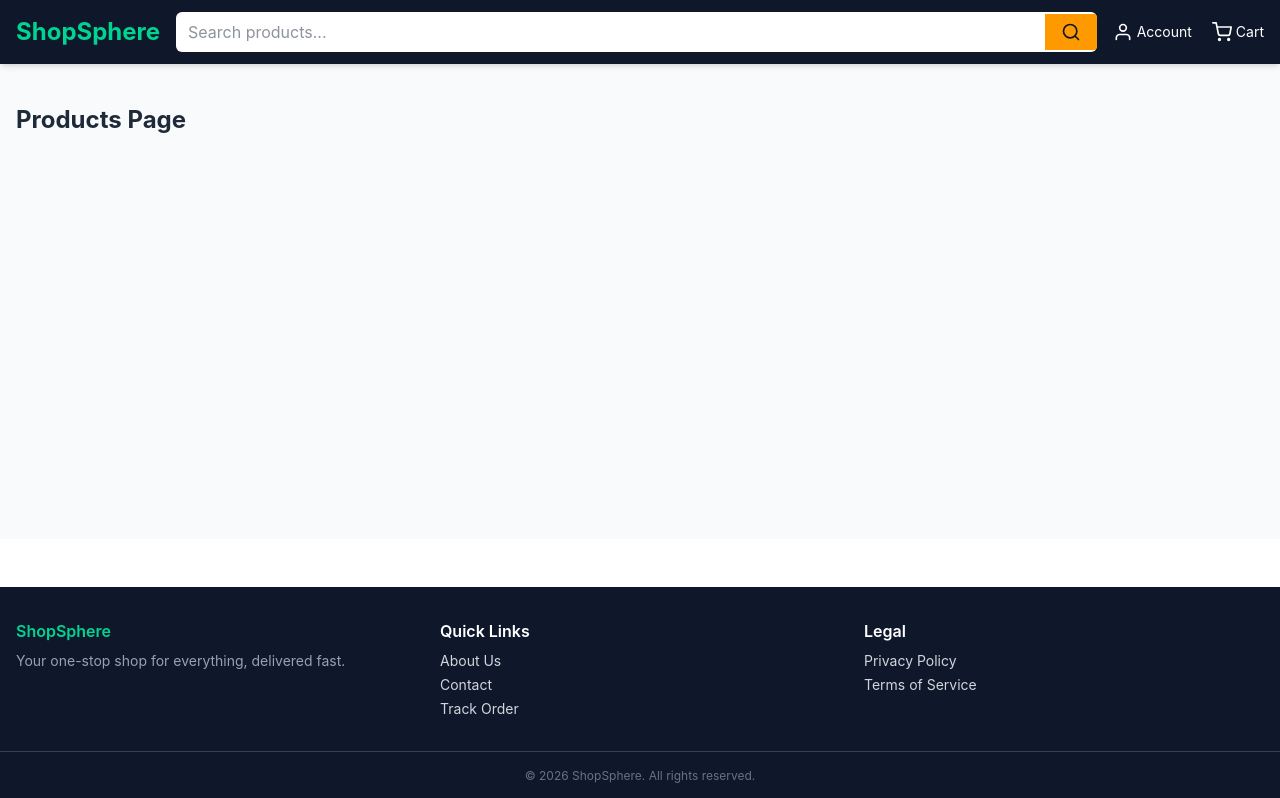
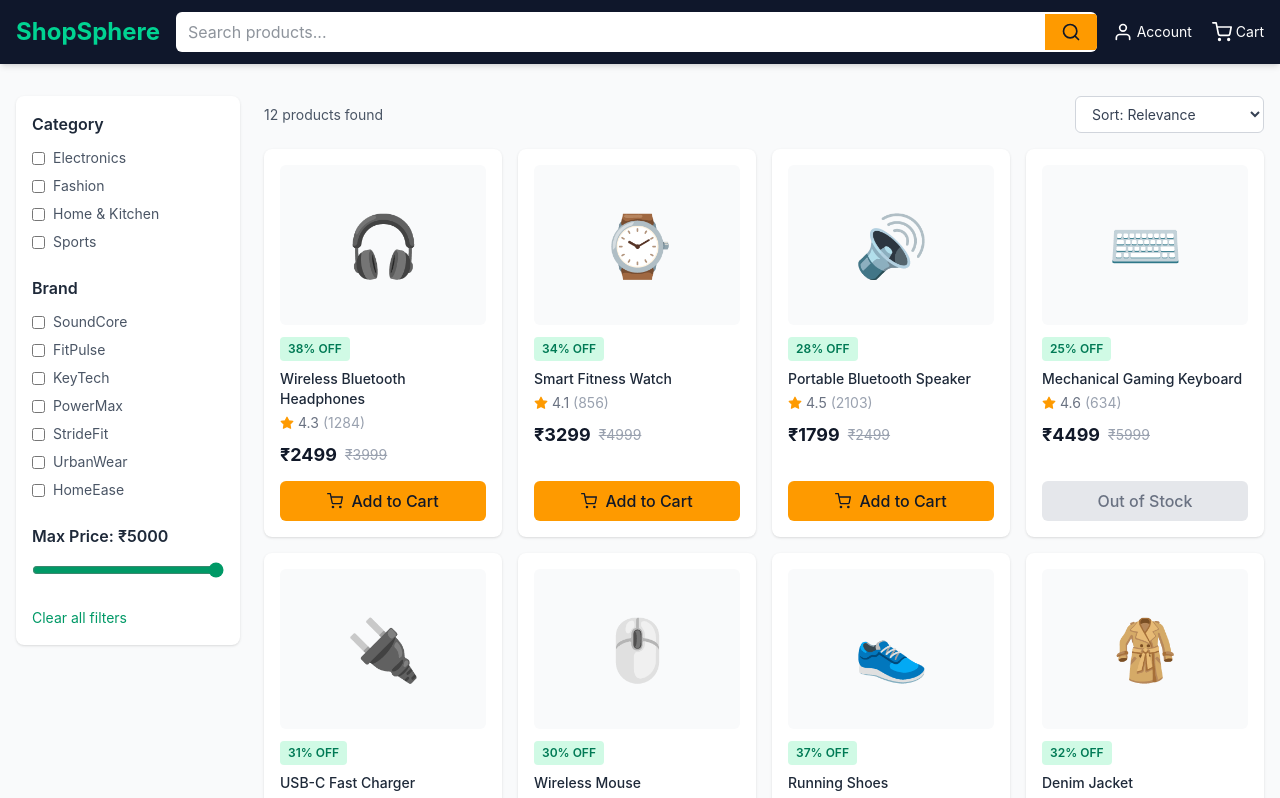
Before and after one commit to Yashnimbalkar/shopsphere, a React (Vite) app in the folder client/: page /products in a window 1280 px wide. Shown: the top 798 px of the page. Built offline with nearby package versions, Linux system fonts and the light colour scheme.

Commit message:
feat: add Products listing page with category/brand/price filters and sorting

```diff
--- /dev/null
+++ b/client/src/components/ProductFilters.jsx
@@ -0,0 +1,72 @@
+const categories = ['electronics', 'fashion', 'home-kitchen', 'sports']
+const brands = ['SoundCore', 'FitPulse', 'KeyTech', 'PowerMax', 'StrideFit', 'UrbanWear', 'HomeEase']
+
+function ProductFilters({ filters, onFilterChange }) {
+  const toggleCategory = (cat) => {
+    const updated = filters.categories.includes(cat)
+      ? filters.categories.filter((c) => c !== cat)
+      : [...filters.categories, cat]
+    onFilterChange({ ...filters, categories: updated })
+  }
+
+  const toggleBrand = (brand) => {
+    const updated = filters.brands.includes(brand)
+      ? filters.brands.filter((b) => b !== brand)
+      : [...filters.brands, brand]
+    onFilterChange({ ...filters, brands: updated })
+  }
+
+  return (
+    <aside className="w-full md:w-56 shrink-0 bg-white rounded-lg shadow-sm p-4 h-fit">
+      <h3 className="font-semibold text-gray-800 mb-3">Category</h3>
+      <div className="space-y-2 mb-6">
+        {categories.map((cat) => (
+          <label key={cat} className="flex items-center gap-2 text-sm text-gray-600 cursor-pointer">
+            <input
+              type="checkbox"
+              checked={filters.categories.includes(cat)}
+              onChange={() => toggleCategory(cat)}
+              className="accent-emerald-600"
+            />
+            <span className="capitalize">{cat.replace('-', ' & ')}</span>
+          </label>
+        ))}
+      </div>
+
+      <h3 className="font-semibold text-gray-800 mb-3">Brand</h3>
+      <div className="space-y-2 mb-6">
+        {brands.map((brand) => (
+          <label key={brand} className="flex items-center gap-2 text-sm text-gray-600 cursor-pointer">
+            <input
+              type="checkbox"
+              checked={filters.brands.includes(brand)}
+              onChange={() => toggleBrand(brand)}
+              className="accent-emerald-600"
+            />
+            <span>{brand}</span>
+          </label>
+        ))}
+      </div>
+
+      <h3 className="font-semibold text-gray-800 mb-3">Max Price: ₹{filters.maxPrice}</h3>
+      <input
+        type="range"
+        min="500"
+        max="5000"
+        step="100"
+        value={filters.maxPrice}
+        onChange={(e) => onFilterChange({ ...filters, maxPrice: Number(e.target.value) })}
+        className="w-full accent-emerald-600"
+      />
+
+      <button
+        onClick={() => onFilterChange({ categories: [], brands: [], maxPrice: 5000 })}
+        className="mt-6 text-sm text-emerald-600 hover:underline"
+      >
+        Clear all filters
+      </button>
+    </aside>
+  )
+}
+
+export default ProductFilters
--- /dev/null
+++ b/client/src/components/SortDropdown.jsx
@@ -0,0 +1,16 @@
+function SortDropdown({ sortBy, onSortChange }) {
+  return (
+    <select
+      value={sortBy}
+      onChange={(e) => onSortChange(e.target.value)}
+      className="border border-gray-300 rounded-md px-3 py-2 text-sm text-gray-700 bg-white"
+    >
+      <option value="relevance">Sort: Relevance</option>
+      <option value="price-low">Price: Low to High</option>
+      <option value="price-high">Price: High to Low</option>
+      <option value="rating">Avg. Customer Rating</option>
+    </select>
+  )
+}
+
+export default SortDropdown
--- a/client/src/pages/Products.jsx
+++ b/client/src/pages/Products.jsx
@@ -1,7 +1,56 @@
+import { useState, useMemo } from 'react'
+import ProductCard from '../components/ProductCard'
+import ProductFilters from '../components/ProductFilters'
+import SortDropdown from '../components/SortDropdown'
+import mockProducts from '../utils/mockProducts'
+
 function Products() {
+  const [filters, setFilters] = useState({ categories: [], brands: [], maxPrice: 5000 })
+  const [sortBy, setSortBy] = useState('relevance')
+
+  const filteredProducts = useMemo(() => {
+    let result = mockProducts.filter((p) => {
+      const matchesCategory =
+        filters.categories.length === 0 || filters.categories.includes(p.category)
+      const matchesBrand =
+        filters.brands.length === 0 || filters.brands.includes(p.brand)
+      const matchesPrice = p.price <= filters.maxPrice
+      return matchesCategory && matchesBrand && matchesPrice
+    })
+
+    if (sortBy === 'price-low') result = [...result].sort((a, b) => a.price - b.price)
+    if (sortBy === 'price-high') result = [...result].sort((a, b) => b.price - a.price)
+    if (sortBy === 'rating') result = [...result].sort((a, b) => b.rating - a.rating)
+
+    return result
+  }, [filters, sortBy])
+
   return (
-    <div className="max-w-7xl mx-auto px-4 py-10">
-      <h1 className="text-2xl font-bold text-gray-800">Products Page</h1>
+    <div className="max-w-7xl mx-auto px-4 py-8">
+      <div className="flex flex-col md:flex-row gap-6">
+        <ProductFilters filters={filters} onFilterChange={setFilters} />
+
+        <div className="flex-1">
+          <div className="flex items-center justify-between mb-4">
+            <p className="text-sm text-gray-600">
+              {filteredProducts.length} product{filteredProducts.length !== 1 && 's'} found
+            </p>
+            <SortDropdown sortBy={sortBy} onSortChange={setSortBy} />
+          </div>
+
+          {filteredProducts.length > 0 ? (
+            <div className="grid grid-cols-2 sm:grid-cols-3 lg:grid-cols-4 gap-4">
+              {filteredProducts.map((product) => (
+                <ProductCard key={product.id} product={product} />
+              ))}
+            </div>
+          ) : (
+            <p className="text-gray-500 text-center py-16">
+              No products match your filters. Try clearing some.
+            </p>
+          )}
+        </div>
+      </div>
     </div>
   )
 }
--- a/client/src/utils/mockProducts.js
+++ b/client/src/utils/mockProducts.js
@@ -1,64 +1,16 @@
 const mockProducts = [
-  {
-    id: 1,
-    name: 'Wireless Bluetooth Headphones',
-    price: 2499,
-    originalPrice: 3999,
-    rating: 4.3,
-    reviewCount: 1284,
-    image: '🎧',
-    inStock: true,
-  },
-  {
-    id: 2,
-    name: 'Smart Fitness Watch',
-    price: 3299,
-    originalPrice: 4999,
-    rating: 4.1,
-    reviewCount: 856,
-    image: '⌚',
-    inStock: true,
-  },
-  {
-    id: 3,
-    name: 'Portable Bluetooth Speaker',
-    price: 1799,
-    originalPrice: 2499,
-    rating: 4.5,
-    reviewCount: 2103,
-    image: '🔊',
-    inStock: true,
-  },
-  {
-    id: 4,
-    name: 'Mechanical Gaming Keyboard',
-    price: 4499,
-    originalPrice: 5999,
-    rating: 4.6,
-    reviewCount: 634,
-    image: '⌨️',
-    inStock: false,
-  },
-  {
-    id: 5,
-    name: 'USB-C Fast Charger',
-    price: 899,
-    originalPrice: 1299,
-    rating: 4.0,
-    reviewCount: 421,
-    image: '🔌',
-    inStock: true,
-  },
-  {
-    id: 6,
-    name: 'Wireless Mouse',
-    price: 699,
-    originalPrice: 999,
-    rating: 4.2,
-    reviewCount: 967,
-    image: '🖱️',
-    inStock: true,
-  },
+  { id: 1, name: 'Wireless Bluetooth Headphones', price: 2499, originalPrice: 3999, rating: 4.3, reviewCount: 1284, image: '🎧', inStock: true, category: 'electronics', brand: 'SoundCore' },
+  { id: 2, name: 'Smart Fitness Watch', price: 3299, originalPrice: 4999, rating: 4.1, reviewCount: 856, image: '⌚', inStock: true, category: 'electronics', brand: 'FitPulse' },
+  { id: 3, name: 'Portable Bluetooth Speaker', price: 1799, originalPrice: 2499, rating: 4.5, reviewCount: 2103, image: '🔊', inStock: true, category: 'electronics', brand: 'SoundCore' },
+  { id: 4, name: 'Mechanical Gaming Keyboard', price: 4499, originalPrice: 5999, rating: 4.6, reviewCount: 634, image: '⌨️', inStock: false, category: 'electronics', brand: 'KeyTech' },
+  { id: 5, name: 'USB-C Fast Charger', price: 899, originalPrice: 1299, rating: 4.0, reviewCount: 421, image: '🔌', inStock: true, category: 'electronics', brand: 'PowerMax' },
+  { id: 6, name: 'Wireless Mouse', price: 699, originalPrice: 999, rating: 4.2, reviewCount: 967, image: '🖱️', inStock: true, category: 'electronics', brand: 'KeyTech' },
+  { id: 7, name: 'Running Shoes', price: 2199, originalPrice: 3499, rating: 4.4, reviewCount: 1502, image: '👟', inStock: true, category: 'fashion', brand: 'StrideFit' },
+  { id: 8, name: 'Denim Jacket', price: 1899, originalPrice: 2799, rating: 4.0, reviewCount: 312, image: '🧥', inStock: true, category: 'fashion', brand: 'UrbanWear' },
+  { id: 9, name: 'Leather Handbag', price: 2999, originalPrice: 4499, rating: 4.3, reviewCount: 578, image: '👜', inStock: true, category: 'fashion', brand: 'UrbanWear' },
+  { id: 10, name: 'Non-Stick Cookware Set', price: 3499, originalPrice: 4999, rating: 4.5, reviewCount: 890, image: '🍳', inStock: true, category: 'home-kitchen', brand: 'HomeEase' },
+  { id: 11, name: 'LED Desk Lamp', price: 799, originalPrice: 1199, rating: 4.1, reviewCount: 445, image: '💡', inStock: true, category: 'home-kitchen', brand: 'HomeEase' },
+  { id: 12, name: 'Yoga Mat', price: 599, originalPrice: 899, rating: 4.6, reviewCount: 1203, image: '🧘', inStock: true, category: 'sports', brand: 'StrideFit' },
 ]
 
 export default mockProducts
```
